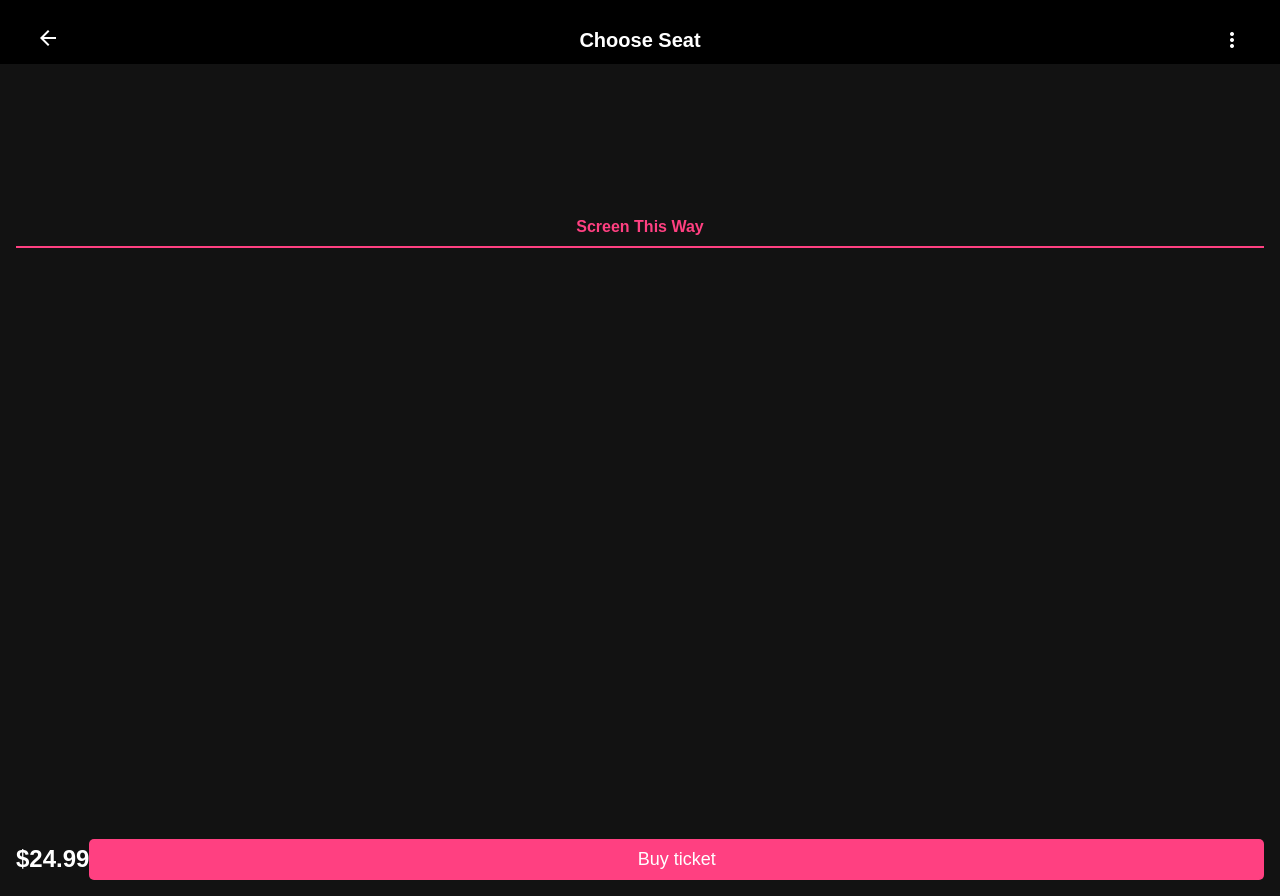
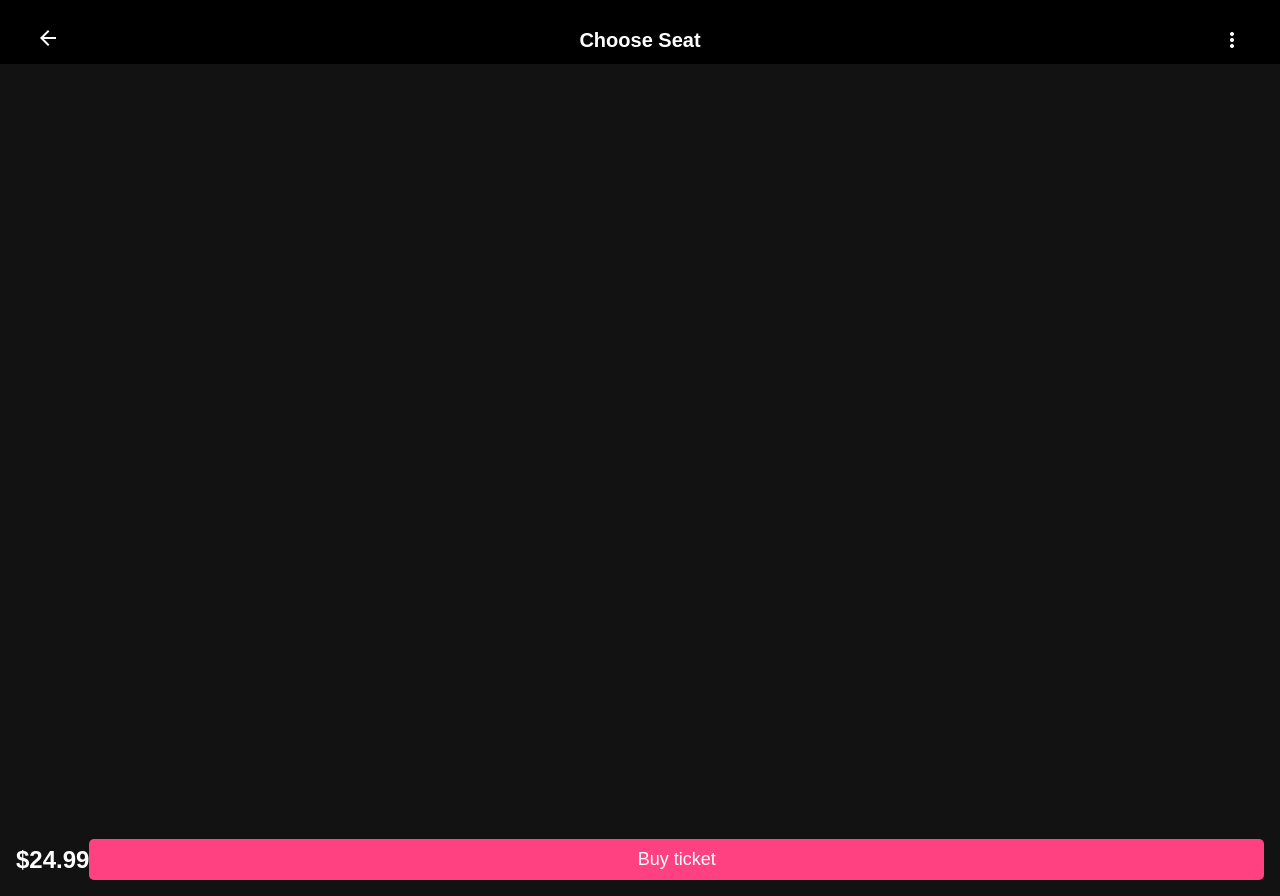
Before and after one commit to CamiloEstebanConchaTorres/CineCampus, a website: page public/views/choose-seat.html in a window 1280 px wide. Drawn offline with Linux system fonts and the light colour scheme; no server answers.

Commit message:
feat: :art: Cambio en un pequeño div

```diff
--- a/public/views/choose-seat.html
+++ b/public/views/choose-seat.html
@@ -21,10 +21,6 @@
     <main id="seat-selection">
         <div id="proyecciones-container"></div>
 
-        <div class="screen-indicator">
-            <span>Screen This Way</span>
-        </div>
-
         <div id="seat-map"></div>
 
         <div id="date-selection"></div>
```
